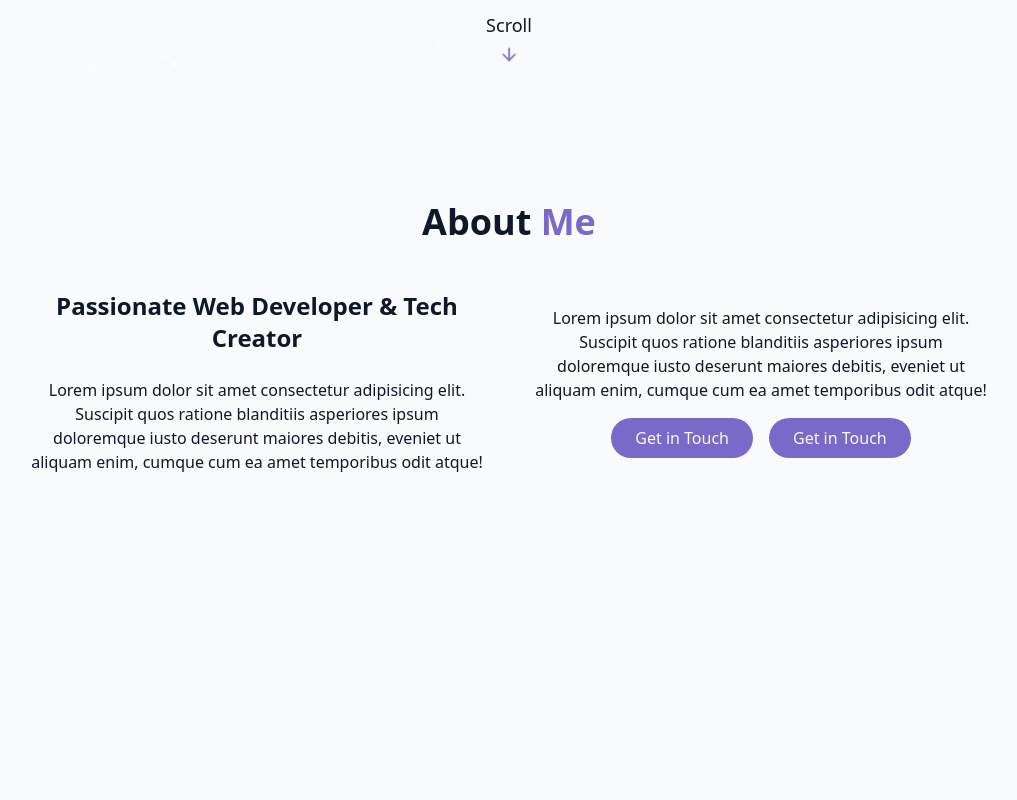
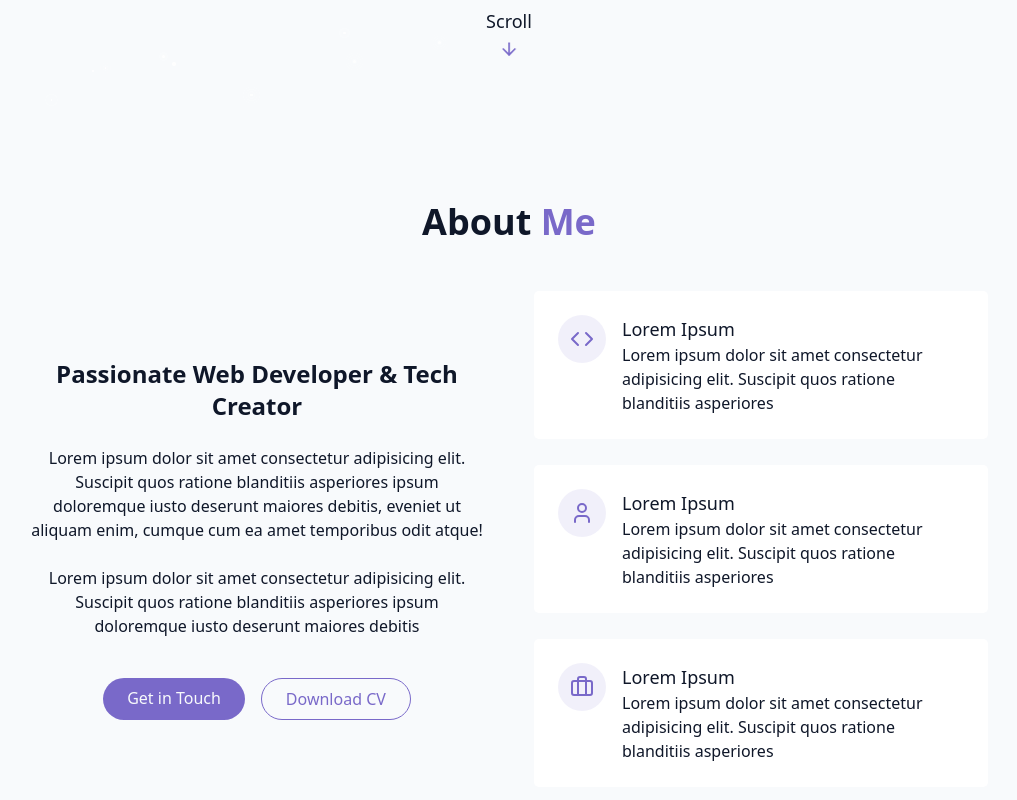
Before and after one commit to Rique-Borges/Portifolio, a React (Vite) app: page / in a window 1280 px wide. Shown: the part 694-1494 px from the top of the page, without its empty margins (131-1148 px from the left). Before the commit the page ends 1264 px from the top, so only its background shows below. Built offline with nearby package versions, Linux system fonts and the light colour scheme.

Commit message:
feat: add cards to about section

```diff
--- a/src/components/AboutSection.jsx
+++ b/src/components/AboutSection.jsx
@@ -1,3 +1,5 @@
+import { Briefcase, Code, User } from "lucide-react";
+
 export const AboutSection = () => {
   return (
     <section id="about" className="py-24 px-4 relative">
@@ -8,30 +10,76 @@
         </h2>
         <div className="grid grid-cols-1 md:grid-cols-2 gap-12 items-center">
           <div className="space-y-6">
-            <h3 className="text-2xl font-semibold">Passionate Web Developer & Tech Creator</h3>
+            <h3 className="text-2xl font-semibold">
+              Passionate Web Developer & Tech Creator
+            </h3>
             <p className="text-muted-foreground">
               Lorem ipsum dolor sit amet consectetur adipisicing elit. Suscipit
               quos ratione blanditiis asperiores ipsum doloremque iusto deserunt
               maiores debitis, eveniet ut aliquam enim, cumque cum ea amet
               temporibus odit atque!
             </p>
-          </div>
-          <div>
             <p className="text-muted-foreground">
               Lorem ipsum dolor sit amet consectetur adipisicing elit. Suscipit
               quos ratione blanditiis asperiores ipsum doloremque iusto deserunt
-              maiores debitis, eveniet ut aliquam enim, cumque cum ea amet
-              temporibus odit atque!
+              maiores debitis
             </p>
             <div className="flex flex-col sm:flex-row gap-4 pt-4 justify-center">
               <a href="#contact" className="cosmic-button">
                 {" "}
                 Get in Touch
               </a>
-                <a href="curriculo.pdf" className="cosmic-button">
+              <a
+                href="curriculo.pdf"
+                className="px-6 py-2 rounded-full border border-primary text-primary hover:bg-primary/10 transition-colors duration-300"
+              >
                 {" "}
-                    Get in Touch
+                Download CV
               </a>
+            </div>
+          </div>
+          <div className=" grid grid-cols-1 gap-6">
+            <div className="gradient-border p-6 card-hover">
+              <div className="flex items-start gap-4">
+                <div className="p-3 rounded-full bg-primary/10">
+                  <Code className="h-6 w-6 text-primary" />
+                </div>
+                <div className="text-left">
+                  <h4 className="text-semibold text-lg"> Lorem Ipsum</h4>
+                  <p className="text-muted-foreground">
+                  Lorem ipsum dolor sit amet consectetur adipisicing elit. Suscipit
+                  quos ratione blanditiis asperiores
+                  </p>
+                </div>
+              </div>
+            </div>
+            <div className="gradient-border p-6 card-hover">
+              <div className="flex items-start gap-4">
+                <div className="p-3 rounded-full bg-primary/10">
+                  <User className="h-6 w-6 text-primary" />
+                </div>
+                <div className="text-left">
+                  <h4 className="text-semibold text-lg"> Lorem Ipsum</h4>
+                  <p className="text-muted-foreground">
+                  Lorem ipsum dolor sit amet consectetur adipisicing elit. Suscipit
+                  quos ratione blanditiis asperiores
+                  </p>
+                </div>
+              </div>
+            </div>
+            <div className="gradient-border p-6 card-hover">
+              <div className="flex items-start gap-4">
+                <div className="p-3 rounded-full bg-primary/10">
+                  <Briefcase className="h-6 w-6 text-primary" />
+                </div>
+                <div className="text-left">
+                  <h4 className="text-semibold text-lg"> Lorem Ipsum</h4>
+                  <p className="text-muted-foreground">
+                  Lorem ipsum dolor sit amet consectetur adipisicing elit. Suscipit
+                  quos ratione blanditiis asperiores
+                  </p>
+                </div>
+              </div>
             </div>
           </div>
         </div>
```
Lines whose indentation alone changed are shown as unchanged.
